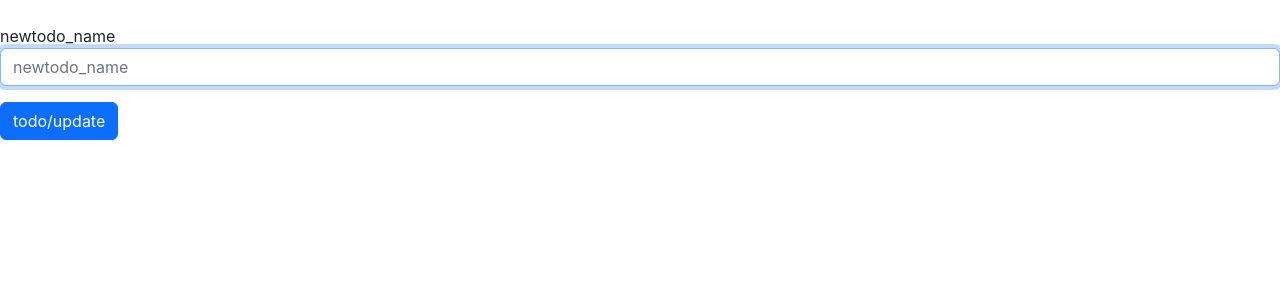
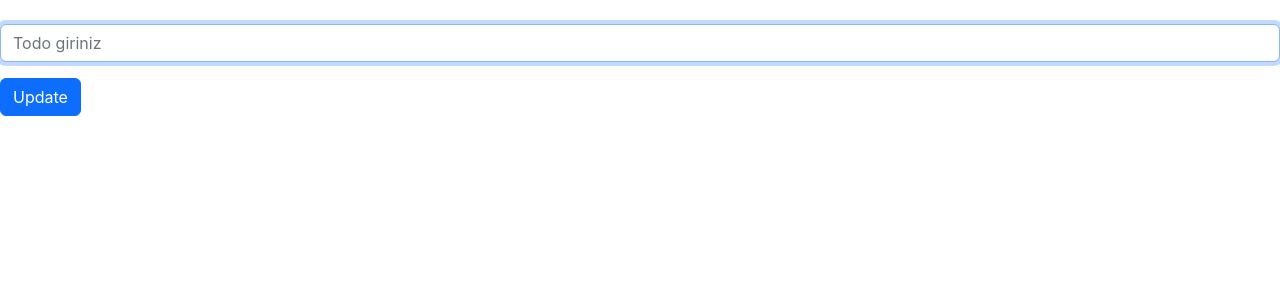
Before and after one commit to ErkalAlpay/ToDo-Java-React, a React (Create React App) app in the folder todoreact/: page /todo/update in a window 1280 px wide. Shown: the top 300 px of the page. Built offline with nearby package versions, Linux system fonts and the light colour scheme.

Commit message:
Update TodoUpdate.js

```diff
--- a/todoreact/src/components/TodoUpdate.js
+++ b/todoreact/src/components/TodoUpdate.js
@@ -5,8 +5,9 @@ import TodoService from '../Service/TodoService';
 export default function TodoUpdate() {
 
     //STATE
-    const [todoName, setTodoName] = useState([]);
+    const [todo, setTodo] = useState([]);
     const [id, setID] = useState(null);
+    //const [isCompleted, setIsCompleted] = useState(null);
 
     //USE EFFECT
     useEffect(() => {
@@ -20,23 +21,24 @@ export default function TodoUpdate() {
     // Browser'ın post için durmasını istiyorum
     event.preventDefault();
 
-
     //NEW TODO OBJECT
     const newTodo={
-        id: localStorage.getItem("todo_select_id"),
-        todoName
+        id: id,
+        todo,
+        //isCompleted
     }
+    console.log(newTodo);
 
     // API
     try {
-        const response= await TodoService.updateTodo(newTodo)
+        const response= await axios.post("http://localhost:8080/update",newTodo)
         if (response.status===200){
-          navigate(TodoService.showTodos);
+          navigate("http://localhost:3000/");
         }
      } catch (err) {
       console.error(err);
      }
-    }
+    }//END POST
 
     //RETURN
     return (
@@ -44,20 +46,19 @@ export default function TodoUpdate() {
       <form>
         <h2 className="display-3 mt-4"></h2>
         <div className="form-group">
-          <span>{'newtodo_name'}</span>
           <input
           type="text"
           className="form-control"
-          placeholder="newtodo_name"
+          placeholder="Todo giriniz"
           required={true}
           autoFocus={true}
           id="newtodo_data"
           name="newtodo_data"
-          onChange={(event)=>{setTodoName(event.target.value)}}
-          value={todoName}
+          onChange={(event)=>{setTodo(event.target.value);}}
+          value={todo}
           />
           </div>
-          <button type='submit' className="btn btn-primary mt-3" onClick={todoUpdate}>{('todo/update')}</button>
+          <button type='submit' className="btn btn-primary mt-3"  onClick={todoUpdate}> {('Update')} </button>
       </form>
       <br /><br /><br /><br /><br /><br /><br /><br />
     </>
```
